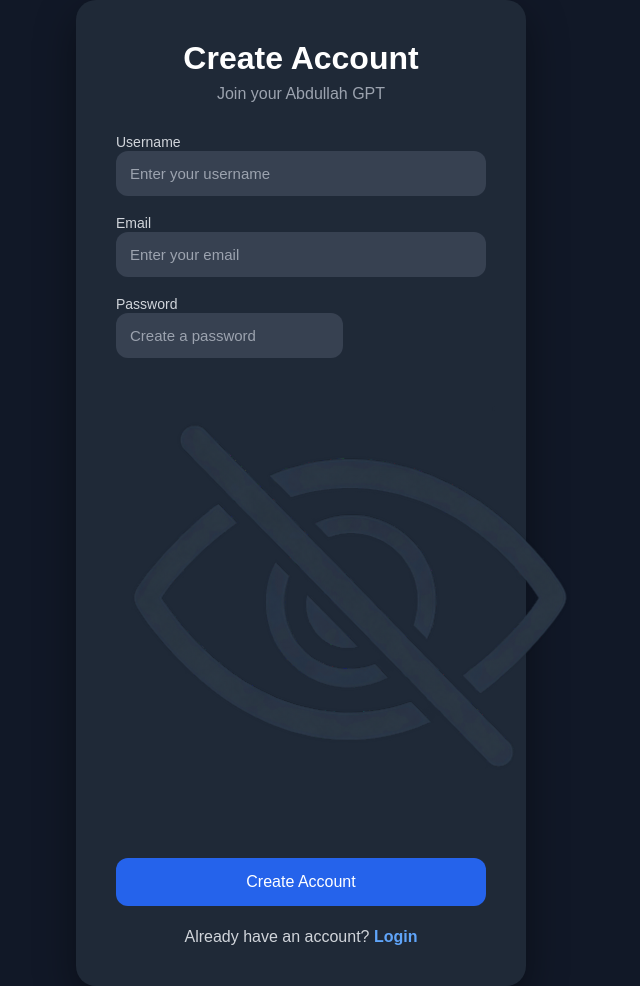
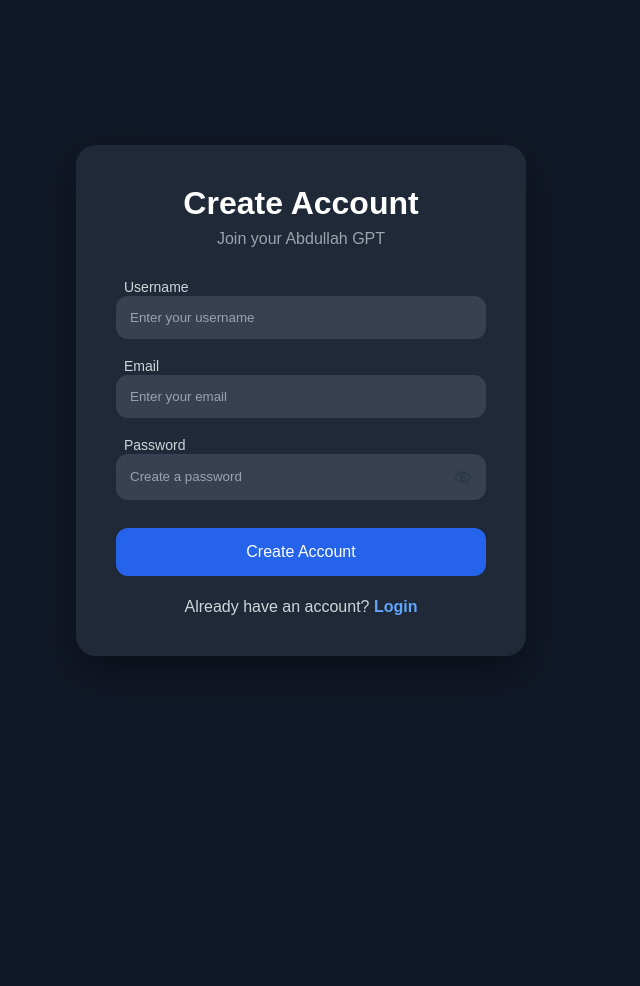
Before and after one commit to Abdullah-Shahzad-Akbar/AI-agent, a FastAPI app: page /register in a window 1280 px wide. Shown: the whole page, without its empty margins (339-979 px from the left). After the commit the page ends 656 px from the top, so only its background shows below. Run offline with FastAPI, Linux system fonts and the light colour scheme; parts of the project's set-up code (start-up, migrations or seed data) failed here and were passed over.

Commit message:
Update register.css

```diff
--- a/static/register.css
+++ b/static/register.css
@@ -38,15 +38,6 @@ h1{
     display:flex;
     flex-direction:column;
     margin-bottom:18px;
-}
-
-label{
-    color:#d1d5db;
-    margin-bottom:8px;
-    font-size:14px;
-}
-
-input{
     padding:14px;
     border:none;
     outline:none;
@@ -56,14 +47,36 @@ input{
     font-size:15px;
     transition:.2s;
 }
+.input-group:focus-within{
+    border:2px solid #2563eb;
+}
 
+label{
+    color:#d1d5db;
+    margin-bottom:8px;
+    padding:8px;
+    font-size:14px;
+}
+
+#password-input{
+    display: flex;
+}
+input{
+    background: #374151;
+    color: white;
+    width: 100%;
+    max-width: 500px;
+    outline: 0;
+    border: 0;
+}
+img{
+    width: 18px;
+    cursor: pointer;
+}
 input::placeholder{
     color:#9ca3af;
 }
 
-input:focus{
-    border:2px solid #2563eb;
-}
 
 button{
     width:100%;
```
